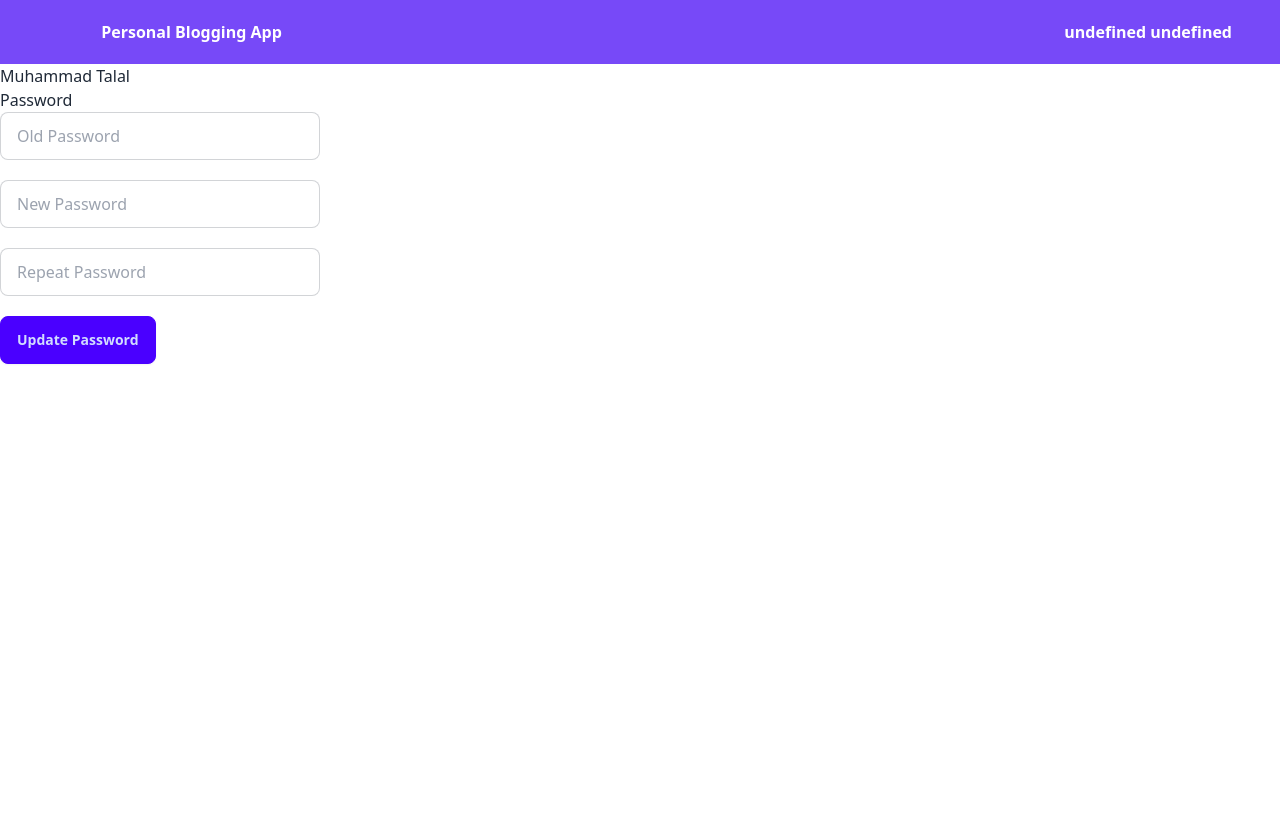
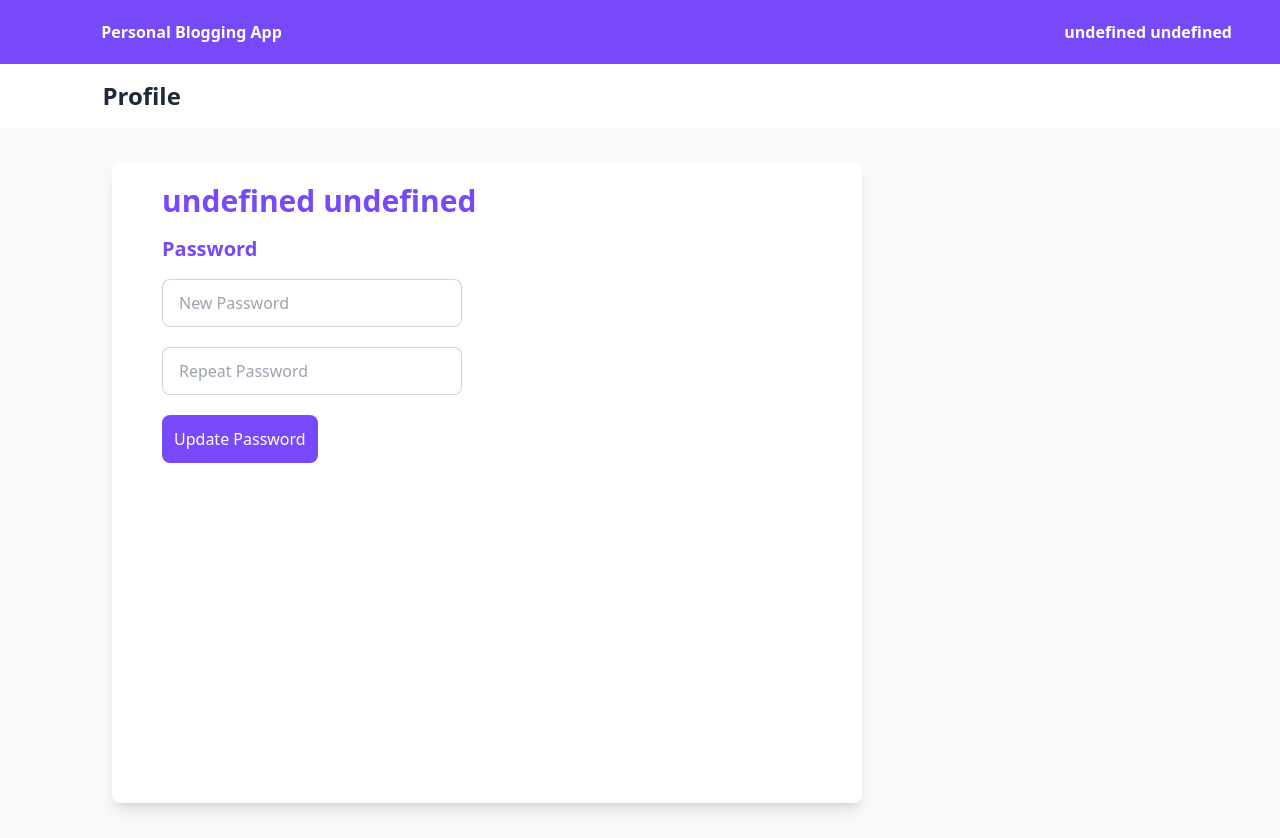
Before and after one commit to mtalalned/Blogging-App-React, a React (Vite) app: page /profile in a window 1280 px wide. Before the commit the page ends 800 px from the top, so only its background shows below. Built offline with nearby package versions, Linux system fonts and the light colour scheme; no server answers; the database is empty; sample sign-in values are in the browser's storage.

Commit message:
Modal Functionality is remaining

```diff
--- a/index.html
+++ b/index.html
@@ -7,7 +7,7 @@
     <title>Blogging App</title>
   </head>
   <body>
-    <div id="root"></div>
+    <div id="root" class="static"></div>
     <script type="module" src="/src/main.jsx"></script>
   </body>
 </html>
--- a/src/Pages/Dashboard.jsx
+++ b/src/Pages/Dashboard.jsx
@@ -218,7 +218,7 @@ const Dashboard = () => {
                 img
               </div>
               <div className='flex flex-col justify-start items-start w-[80%]'>
-                <p className='font-bold text-2xl w-full border break-words'>{items.title}</p>
+                <p className='font-bold text-2xl w-full break-words'>{items.title}</p>
                 <p className='text-sm text-[#747779] font-bold'>{userObj.firstName}{' '}{userObj.lastName} - {items.postingDay}</p>
               </div>
             </div>
@@ -229,7 +229,9 @@ const Dashboard = () => {
               <button onClick={()=> openDeleteModal(items.docid , index)} className='hover:bg-[#dadcde] text-[#7749f8] rounded-lg px-3 py-1'>Delete</button>
               <button onClick={()=> openUpdateModal(items.docid ,index)} className='hover:bg-[#dadcde] text-[#7749f8] rounded-lg px-3 py-1'>Edit</button>
             </div>
-          </div>}) : <div>No data post something</div>
+          </div>}) : <div className='flex w-[100%] px-7 py-5 flex-col bg-[#ffffff] justify-center items-start gap-4 rounded-lg shadow-lg  min-h-[40vh] min-w-[300px]'>
+            <h1 className='text-2xl text-[#7749f8] m-4 text-start ms-[8%] font-bold'>Post your blogs right now !!</h1>
+        </div>
           }
       </div>
     </div>
--- a/src/Pages/Profile.jsx
+++ b/src/Pages/Profile.jsx
@@ -1,26 +1,92 @@
-import React, { useRef } from 'react'
+import React, { useRef, useState , useEffect} from 'react'
+import { auth , db } from '../Configs/firebaseconfig'
+import { query, where, getDocs , orderBy} from "firebase/firestore";
+import { collection } from 'firebase/firestore';
+import { updatePassword } from 'firebase/auth';
+
 
 const Profile = () => {
 
-  const oldpassword = useRef()
   const newpassword = useRef()
   const repeatnewpassword = useRef()
+  const [userObj , setUserObj] = useState({})
+  const [mainLoader , setMainLoader] = useState(false)
+
+  useEffect(()=>{
+
+    setMainLoader(true)
+
+    const getDatafromFirestore = async () => {
 
 
+      try {
+        const q = query(collection(db, "users"), where("uid", "==", auth.currentUser.uid));
+        const querySnapshot = await getDocs(q);
+        querySnapshot.forEach((doc) => {
+          setUserObj({...doc.data()})
+        });
+      }
+      catch (error ){
+        console.log (error + 'unable to get data from firestore')
+      }
+      finally {
+        setMainLoader(false)
+      }
+    }
+
+    const unsubscribe = auth.onAuthStateChanged((user) => {
+      if (user) {
+        getDatafromFirestore();
+      } else {
+        console.log("User is not logged in.");
+      }
+    });
+  }, [])
+
+
+  const updateUserPassword = (evemt) => {
+
+    event.preventDefault()
+
+    if (newpassword.current.value === repeatnewpassword.current.value) {
+      const user = auth.currentUser;
+      const newPassword = repeatnewpassword.current.value;
+
+      updatePassword(user, newPassword).then(() => {
+        // Update successful.
+        console.log('Password update')
+        newpassword.current.value = ''
+        repeatnewpassword.current.value = ''
+      }).catch((error) => {
+        // An error ocurred
+        // ...
+        console.log ('Password update failed')
+      });
+    } else {
+      console.log ('password mismatch')
+    }
+  }
 
 
 
   return (
-    <div className='flex flex-col '>
-      <h1>Muhammad Talal</h1>
-      <h2>Password</h2>
-      <form className='flex flex-col justify-center items-start gap-5'>
-        <input type="password" placeholder="Old Password" className="input input-bordered w-full max-w-xs" ref={oldpassword} required/>
-        <input type="password" placeholder="New Password" className="input input-bordered w-full max-w-xs" ref={newpassword} required/>
-        <input type="password" placeholder="Repeat Password" className="input input-bordered w-full max-w-xs" ref={repeatnewpassword} required/>
-        <button className="btn btn-primary">Update Password</button>
-      </form>
+    <>
+    <h1 className='text-2xl text-center m-4 text-start ms-[8%] font-bold'>Profile</h1>
+    <div className='flex flex-col justify-center items-start bg-[#f8f9fa] py-[35px] ps-[15px] min-[400px]:ps-[50px] min-[600px]:ps-[112px]'>
+
+      <div className='flex w-[750px] ps-[50px] py-5 flex-col bg-[#ffffff] justify-start items-start gap-4 rounded-lg shadow-lg  min-h-[80vh] min-w-[300px]'>
+        <h1 className='text-3xl font-bold text-[#7749f8]'>{mainLoader ? <span className="loading loading-spinner loading-md text-[#7749f8]"></span> : userObj.firstName+' '+userObj.lastName}</h1>
+        <h2 className='text-xl font-bold text-[#7749f8]'>Password</h2>
+        <div >
+        <form onSubmit={()=>updateUserPassword(event)} className='flex flex-col justify-center items-start gap-5'>
+          <input type="password" placeholder="New Password" className="w-full input input-bordered focus:ring-2 focus:ring-[#7749f8] focus:ring-offset-1 focus:ring-offset-[#f8f9fa] min-w-[300px]" ref={newpassword} required/>
+          <input type="password" placeholder="Repeat Password" className="w-full input input-bordered focus:ring-2 focus:ring-[#7749f8] focus:ring-offset-1 focus:ring-offset-[#f8f9fa] min-w-[300px]" ref={repeatnewpassword} required/>
+          <button type='submit' className="bg-[#7749f8] text-white rounded-lg p-3">Update Password</button>
+        </form>
+        </div>
+      </div>
     </div>
+    </>
   )
 }
 
--- a/src/Pages/SingleUser.jsx
+++ b/src/Pages/SingleUser.jsx
@@ -80,14 +80,16 @@ const SingleUser = () => {
               img
             </div>
             <div className='flex flex-col justify-start items-start w-[80%]'>
-              <p className='font-bold text-2xl w-full border break-words'>{items.title}</p>
+              <p className='font-bold text-2xl w-full break-words'>{items.title}</p>
               <p className='text-sm text-[#747779] font-bold'>{items.firstName}{' '}{items.lastName} - {items.postingDay}</p>
             </div>
           </div>
           <div className='break-words w-full'>
             <p className='break-words text-[#7f868d]'>{items.blog}</p>
           </div>
-        </div>}): <div>No data found please post something using dashboard</div>}
+        </div>}): <div className='flex w-[100%] px-7 py-5 flex-col bg-[#ffffff] justify-center items-start gap-4 rounded-lg shadow-lg  min-h-[40vh] min-w-[300px]'>
+            <h1 className='text-2xl text-[#7749f8] m-4 text-start ms-[8%] font-bold'>No Blogs posted yet by this User !!</h1>
+        </div>}
       </div>
     </div>
 
--- /dev/null
+++ b/src/components/ErrorFetchingData.jsx
@@ -0,0 +1,18 @@
+import React from 'react'
+
+const ErrorFetchingData = () => {
+  return (
+    <div>
+    <dialog open className="modal backdrop-blur-sm">
+      <div className="modal-box me-5 border border-[#7749f8] min-w-[150px]">
+        <h3 className="font-bold text-lg">Error in fetching data, Check your Interner Connection !</h3>
+        <div className="modal-action">
+          <button className="bg-[#7749f8] text-white rounded-lg p-3">Cancel</button>
+        </div>
+      </div>
+    </dialog>
+    </div>
+  )
+}
+
+export default ErrorFetchingData
--- a/src/components/deleteModal.jsx
+++ b/src/components/deleteModal.jsx
@@ -3,12 +3,12 @@ import React from 'react'
 const DeleteModal = ({onConfirm , onCancel , itemid , index}) => {
   return (
     <div>
-    <dialog open className="modal">
-      <div className="modal-box">
+    <dialog open className="modal backdrop-blur-sm">
+      <div className="modal-box me-5 border border-[#7749f8] min-w-[150px]">
         <h3 className="font-bold text-lg">Are you sure you want to delete this blog?</h3>
         <div className="modal-action">
-          <button className="btn" onClick={()=> onConfirm(itemid , index)}>Yes, Delete</button>
-          <button className="btn" onClick={onCancel}>Cancel</button>
+          <button className="bg-[#7749f8] text-white rounded-lg p-3" onClick={()=> onConfirm(itemid , index)}>Yes, Delete</button>
+          <button className="bg-[#7749f8] text-white rounded-lg p-3" onClick={onCancel}>Cancel</button>
         </div>
       </div>
     </dialog>
```
Also changed, not shown: src/Pages/Home.jsx (+8 -4 lines), src/components/UpdateBlog.jsx (+11 -9 lines).
